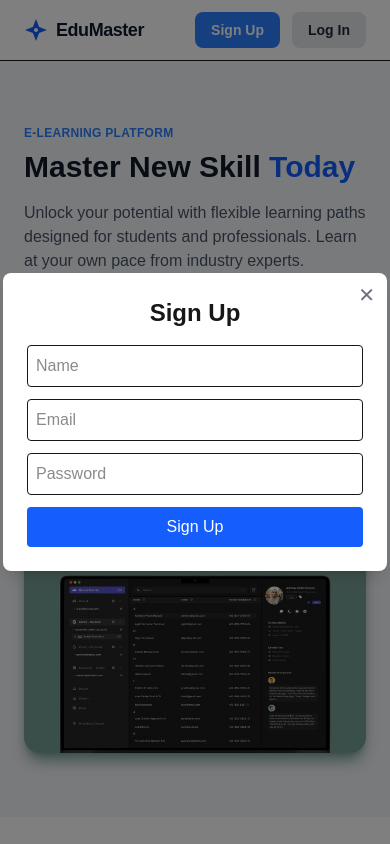
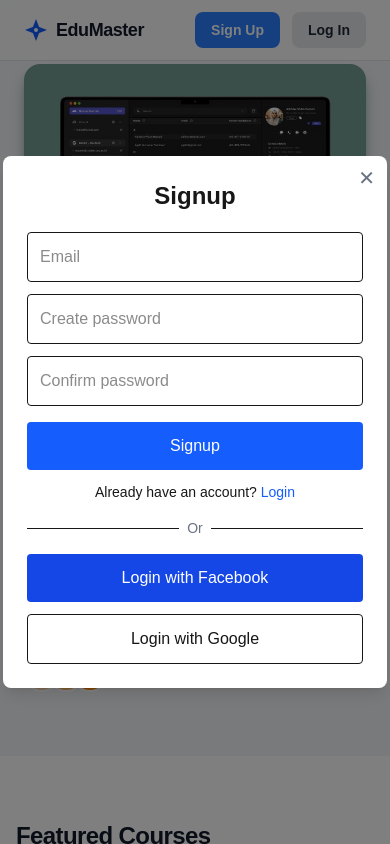
Before and after one commit to Siva2512/E-Learning, a Next.js app: page / in a window 390 px wide. Both pictures are taken after a click on the button "Sign Up". Shown: the top 844 px of the page. Built offline with nearby package versions, Linux system fonts and the light colour scheme.

Commit message:
changes done in modal and in responsive

```diff
--- a/src/app/Components/Navbar.jsx
+++ b/src/app/Components/Navbar.jsx
@@ -12,7 +12,7 @@ export default function Navbar() {
 
   return (
     <>
-      <nav className="w-full border-b bg-white">
+      <nav className="w-full border-b border-[#e0e0e0] bg-white/70 backdrop-blur-md fixed top-0 left-0 z-50">
         <div className="max-w-7xl mx-auto px-6 lg:px-20 py-3 flex items-center gap-10">
 
           {/* Logo */}
--- a/src/app/Pages/Course.jsx
+++ b/src/app/Pages/Course.jsx
@@ -146,8 +146,8 @@ export default function Course() {
   );
 
   return (
-    <section className="bg-gray-50 min-h-screen py-10 px-4 sm:px-6 lg:px-20">
-      <div className="max-w-7xl mx-auto">
+    <section className="bg-gray-50 min-h-screen py-10">
+  <div className="max-w-7xl mx-auto px-4 sm:px-6 lg:px-20">
         {/*  Filter Button in Mobile */}
         <div className="lg:hidden mb-4">
           <button
--- a/src/app/Pages/HomePage/Hero.jsx
+++ b/src/app/Pages/HomePage/Hero.jsx
@@ -1,13 +1,12 @@
 import React from 'react'
 import Image from "next/image";
-
 
 export default function Hero() {
   return (
 
-    <section className="bg-gray-100 pt-16 sm:pt-20 lg:pt-24 pb-16 sm:pb-20 px-6 lg:px-20">
+    <section className="bg-gray-100 pt-16 sm:pt-20 lg:pt-24 pb-16 sm:pb-20">
 
-        <div className=" max-w-7xl mx-auto flex flex-col lg:flex-row items-center  gap-12 lg:gap-16">
+        <div className=" max-w-7xl mx-auto px-6 lg:px-20 flex flex-col lg:flex-row items-center  gap-12 lg:gap-16">
 
             {/* left content */}
 
@@ -58,7 +57,7 @@ export default function Hero() {
 
         {/* right image */}
 
-        <div className="flex-1 w-full relative oder-first lg:oder-last">
+        <div className="flex-1 w-full relative order-first lg:order-last">
 
             <div className=" rounded-2xl sm:rounded-3xl overflow-hidden shadow-lg bg-[#779e94] shadow-[#779e94] shadow-2xl">
                 <Image
--- a/src/app/Pages/Login/Login.jsx
+++ b/src/app/Pages/Login/Login.jsx
@@ -1,10 +1,10 @@
 "use client";
-import { useState } from "react";
-import { useDispatch } from "react-redux";
-import { login } from "../../../redux/authSlice";
+import { useState } from "react"; //used to store and update data inside a component
+import { useDispatch } from "react-redux"; //used to send data to Redux store.
+import { login } from "../../../redux/authSlice"; //importing login function from authSlice
 
 export default function Login({ isOpen, onClose }) {
-  const dispatch = useDispatch();
+  const dispatch = useDispatch(); // it is used to send data to Redux store
 
   const [formData, setFormData] = useState({
     email: "",
@@ -12,15 +12,16 @@ export default function Login({ isOpen, onClose }) {
   });
 
   const [showMessage, setShowMessage] = useState(false);
+  const [showPassword, setShowPassword] = useState(false);
 
   if (!isOpen) return null;
 
   const handleSubmit = (e) => {
     e.preventDefault();
-    dispatch(login(formData));
+    dispatch(login(formData)); //it will send login data to Redux store
 
     setShowMessage(true);
-
+//auto close modal after 2sec
     setTimeout(() => {
       setShowMessage(false);
       onClose();
@@ -29,42 +30,86 @@ export default function Login({ isOpen, onClose }) {
 
   return (
     <div className="fixed inset-0 bg-black/50 flex justify-center items-center z-50">
-      <div className="bg-white p-6 shadow-lg rounded-lg w-96 relative">
-
+      <div
+        className="bg-white p-6 shadow-lg rounded-lg w-96 relative"
+        onClick={(e) => e.stopPropagation()}
+      >
+        {/* Success Message */}
         {showMessage && (
           <div className="mb-4 p-2 bg-green-100 text-green-700 text-sm rounded text-center">
             ✅ Login Successful!
           </div>
         )}
 
-        <h2 className="text-2xl font-bold mb-4 text-center">Login</h2>
+        <h2 className="text-2xl font-bold mb-5 text-center">Login</h2>
 
         <form onSubmit={handleSubmit}>
+          {/* Email */}
           <input
             type="email"
             placeholder="Email"
-            className="w-full mb-3 p-2 border rounded"
+            className="w-full mb-3 p-3 border rounded"
             required
             onChange={(e) =>
               setFormData({ ...formData, email: e.target.value })
             }
           />
 
+          {/* Password */}
+          <div className="relative mb-2">
             <input
-            type="password"
+              type={showPassword ? "text" : "password"}
               placeholder="Password"
-            className="w-full mb-3 p-2 border rounded"
+              className="w-full p-3 border rounded"
               required
               onChange={(e) =>
                 setFormData({ ...formData, password: e.target.value })
               }
             />
 
-          <button className="bg-green-600 text-white w-full p-2 rounded">
+            <span
+              className="absolute right-3 top-3 cursor-pointer text-gray-500"
+              onClick={() => setShowPassword(!showPassword)}
+            >
+
+            </span>
+          </div>
+
+          {/* Forgot Password */}
+          <p className="text-right text-sm text-blue-600 mb-4 cursor-pointer">
+            Forgot password?
+          </p>
+
+          {/* Login Button */}
+          <button className="bg-blue-600 text-white w-full p-3 rounded font-medium">
             Login
           </button>
         </form>
 
+        {/* Signup link */}
+        <p className="text-center text-sm mt-3">
+          Don't have an account?{" "}
+          <span className="text-blue-600 cursor-pointer">Signup</span>
+        </p>
+
+        {/* Divider */}
+        <div className="flex items-center my-4">
+          <div className="flex-1 border-t"></div>
+          <span className="px-2 text-gray-500 text-sm">Or</span>
+          <div className="flex-1 border-t"></div>
+        </div>
+
+        {/* Facebook Login */}
+        <button className="w-full bg-blue-700 text-white p-3 rounded mb-3">
+          Login with Facebook
+        </button>
+
+        {/* Google Login */}
+        <button className="w-full border p-3 rounded">
+          Login with Google
+        </button>
+
+        {/* Close Button */}
         <button
           onClick={onClose}
           className="absolute top-2 right-3 text-gray-500 text-xl"
--- a/src/app/Pages/Signup/Signup.jsx
+++ b/src/app/Pages/Signup/Signup.jsx
@@ -7,9 +7,9 @@ export default function Signup({ isOpen, onClose }) {
   const dispatch = useDispatch();
 
   const [formData, setFormData] = useState({
-    name: "",
     email: "",
     password: "",
+    confirmPassword: "",
   });
 
   const [showMessage, setShowMessage] = useState(false);
@@ -18,7 +18,19 @@ export default function Signup({ isOpen, onClose }) {
 
   const handleSubmit = (e) => {
     e.preventDefault();
-    dispatch(signup(formData));
+
+    if (formData.password !== formData.confirmPassword) {
+      alert("Passwords do not match");
+      return;
+    }
+
+    //it will send data to Redux store
+    dispatch(
+      signup({
+        email: formData.email,
+        password: formData.password,
+      })
+    );
 
     setShowMessage(true);
 
@@ -34,51 +46,79 @@ export default function Signup({ isOpen, onClose }) {
         className="bg-white p-6 shadow-lg rounded-lg w-96 relative"
         onClick={(e) => e.stopPropagation()}
       >
-
+        {/* Success Message */}
         {showMessage && (
           <div className="mb-4 p-2 bg-blue-100 text-blue-700 text-sm rounded text-center">
-            🎉 Account Created Successfully!
+             Account Created Successfully!
           </div>
         )}
 
-        <h2 className="text-2xl font-bold mb-4 text-center">Sign Up</h2>
+        <h2 className="text-2xl font-bold text-center mb-5">Signup</h2>
 
         <form onSubmit={handleSubmit}>
-          <input
-            type="text"
-            placeholder="Name"
-            className="w-full mb-3 p-2 border rounded"
-            required
-            onChange={(e) =>
-              setFormData({ ...formData, name: e.target.value })
-            }
-          />
-
+          {/* Email */}
           <input
             type="email"
             placeholder="Email"
-            className="w-full mb-3 p-2 border rounded"
+            className="w-full mb-3 p-3 border rounded"
             required
             onChange={(e) =>
               setFormData({ ...formData, email: e.target.value })
             }
           />
 
+          {/* Create Password */}
           <input
             type="password"
-            placeholder="Password"
-            className="w-full mb-3 p-2 border rounded"
+            placeholder="Create password"
+            className="w-full mb-3 p-3 border rounded"
             required
             onChange={(e) =>
               setFormData({ ...formData, password: e.target.value })
             }
           />
 
-          <button className="bg-blue-600 text-white w-full p-2 rounded">
-            Sign Up
+          {/* Confirm Password */}
+          <input
+            type="password"
+            placeholder="Confirm password"
+            className="w-full mb-4 p-3 border rounded"
+            required
+            onChange={(e) =>
+              setFormData({ ...formData, confirmPassword: e.target.value })
+            }
+          />
+
+          {/* Signup Button */}
+          <button className="bg-blue-600 text-white w-full p-3 rounded font-medium">
+            Signup
           </button>
         </form>
 
+        {/* Login link */}
+        <p className="text-center text-sm mt-3">
+          Already have an account?{" "}
+          <span className="text-blue-600 cursor-pointer">Login</span>
+        </p>
+
+        {/* Divider */}
+        <div className="flex items-center my-4">
+          <div className="flex-1 border-t"></div>
+          <span className="px-2 text-gray-500 text-sm">Or</span>
+          <div className="flex-1 border-t"></div>
+        </div>
+
+        {/* Facebook Button */}
+        <button className="w-full bg-blue-700 text-white p-3 rounded mb-3">
+          Login with Facebook
+        </button>
+
+        {/* Google Button */}
+        <button className="w-full border p-3 rounded">
+          Login with Google
+        </button>
+
+        {/* Close Button */}
         <button
           onClick={onClose}
           className="absolute top-2 right-3 text-gray-500 text-xl"
```
Lines whose indentation alone changed are shown as unchanged.
